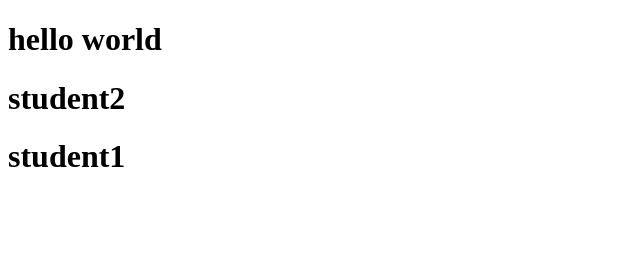
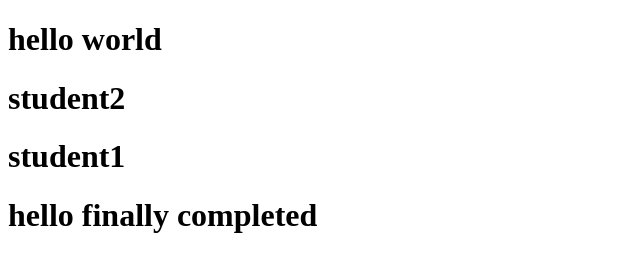
Before and after one commit to apurvajadhav566-sketch/new, a plain HTML site: page index.html in a window 1280 px wide. Shown: the whole page, without its empty margins (0-640 px from the left). Drawn offline with Linux system fonts and the light colour scheme.

Commit message:
commited

```diff
--- a/index.html
+++ b/index.html
@@ -10,6 +10,7 @@
 
     <h1>student2</h1>
     <h1>student1</h1>
+    <h1>hello finally completed</h1>
 
 </body>
 </html>
```
